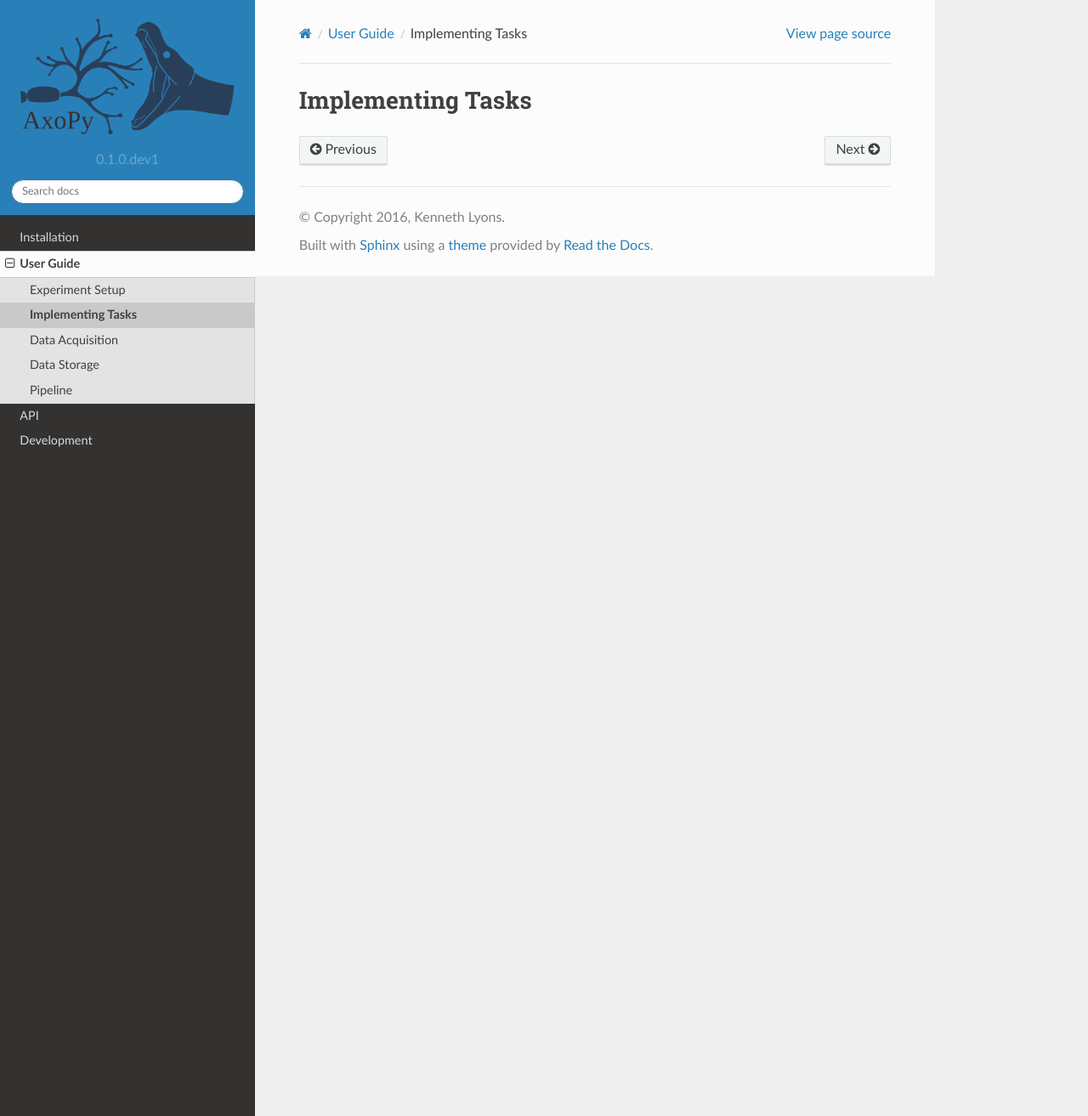
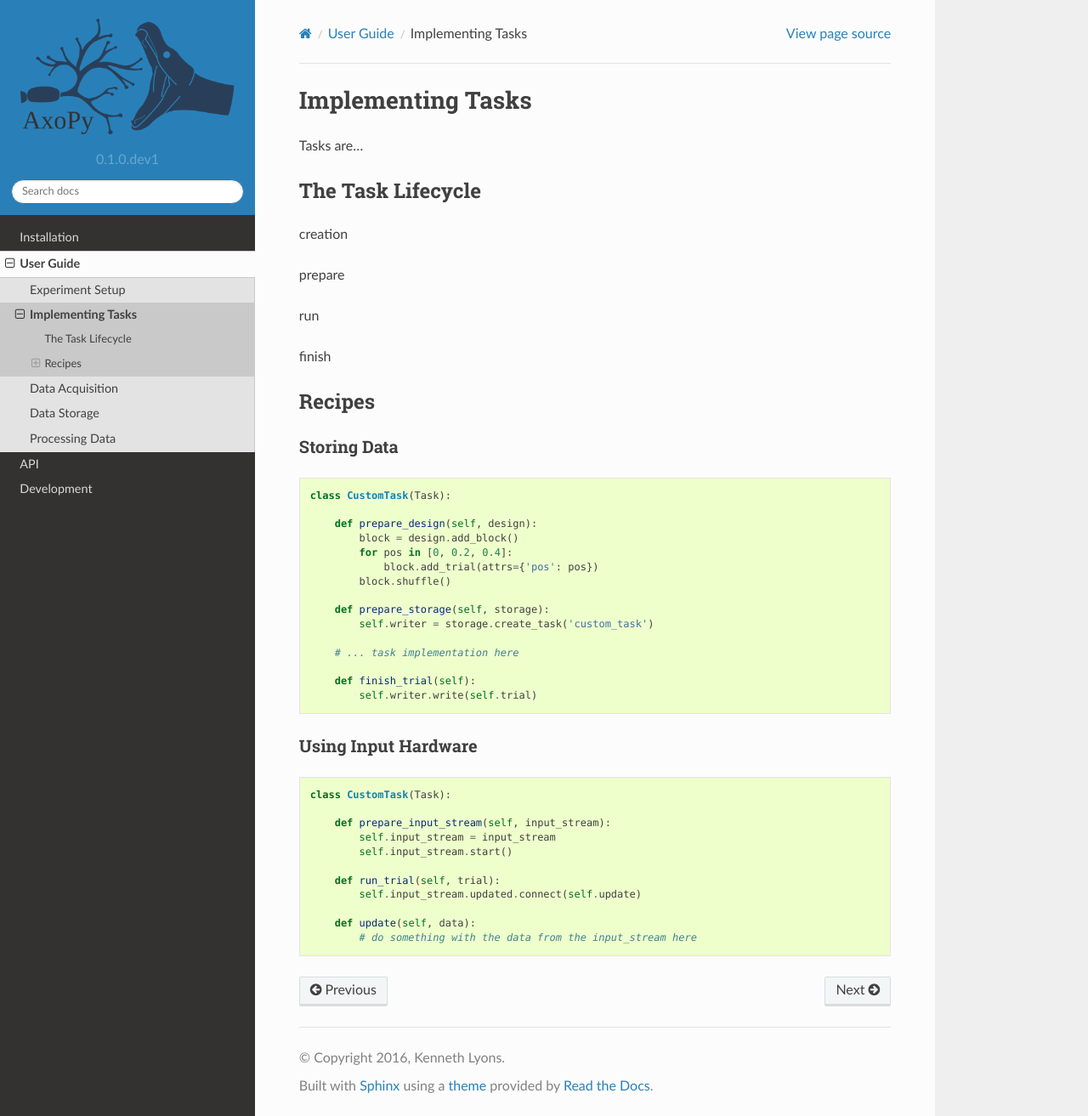
Before and after one commit to axopy/axopy, a Sphinx documentation site: the page built from docs/user_guide/task.rst, in a window 1280 px wide and 1313 px high. Shown: the whole window at 85% size. Built offline with Sphinx 7.4.7 and the Read the Docs theme 2.0.0, drawn with Linux system fonts in a browser that asks for light colours.

Commit message:
Starting task user guide.

```diff
--- a/docs/user_guide/pipeline.rst
+++ b/docs/user_guide/pipeline.rst
@@ -1,8 +1,8 @@
 .. _pipeline:
 
-========
-Pipeline
-========
+===============
+Processing Data
+===============
 
 .. currentmodule:: axopy.pipeline
 
--- a/docs/user_guide/task.rst
+++ b/docs/user_guide/task.rst
@@ -6,9 +6,59 @@ Implementing Tasks
 
 .. currentmodule:: axopy.task
 
+Tasks are...
 
 
-.. _Qt: https://www.qt.io/
-.. _PyQt5: https://www.riverbankcomputing.com/software/pyqt/intro
-.. _QMainWindow: https://doc.qt.io/qt-5/qmainwindow.html
-.. _QWidget: https://doc.qt.io/qt-5/qwidget.html
+The Task Lifecycle
+==================
+
+creation
+
+prepare
+
+run
+
+finish
+
+
+Recipes
+=======
+
+Storing Data
+------------
+
+.. code-block:: python
+
+    class CustomTask(Task):
+
+        def prepare_design(self, design):
+            block = design.add_block()
+            for pos in [0, 0.2, 0.4]:
+                block.add_trial(attrs={'pos': pos})
+            block.shuffle()
+
+        def prepare_storage(self, storage):
+            self.writer = storage.create_task('custom_task')
+
+        # ... task implementation here
+
+        def finish_trial(self):
+            self.writer.write(self.trial)
+
+
+Using Input Hardware
+--------------------
+
+.. code-block:: python
+
+    class CustomTask(Task):
+
+        def prepare_input_stream(self, input_stream):
+            self.input_stream = input_stream
+            self.input_stream.start()
+
+        def run_trial(self, trial):
+            self.input_stream.updated.connect(self.update)
+
+        def update(self, data):
+            # do something with the data from the input_stream here
```
